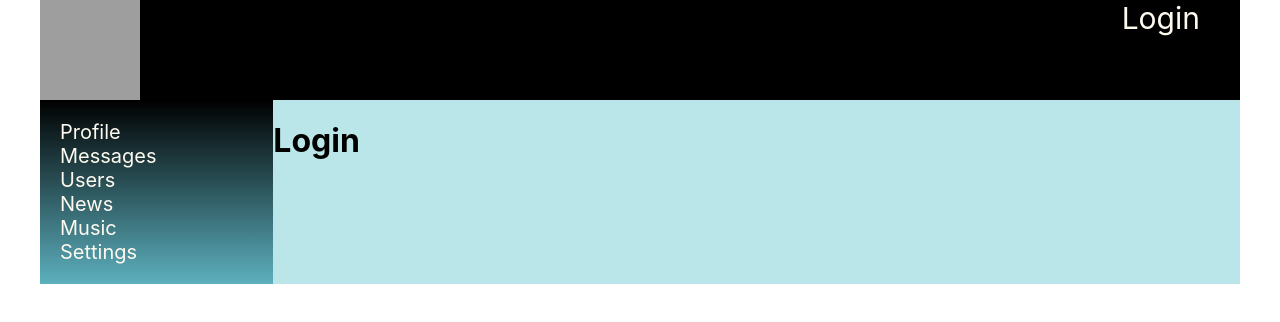
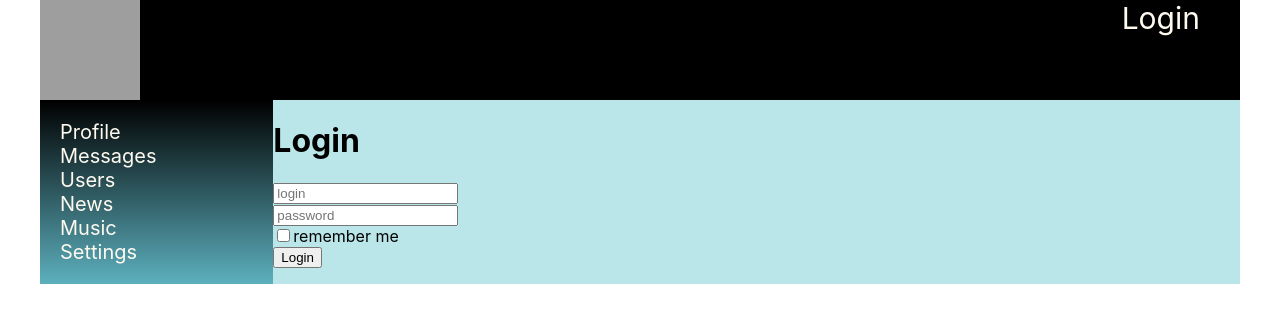
Before and after one commit to An-life/Network, a React (Create React App) app: page /login in a window 1280 px wide. Shown: the top 322 px of the page. Built offline with nearby package versions, Linux system fonts and the light colour scheme; no server answers; grey boxes are pictures that could not be loaded.

Commit message:
add redux-form

```diff
--- a/package.json
+++ b/package.json
@@ -23,6 +23,7 @@
     "react-router-dom": "^5.3.0",
     "react-scripts": "4.0.3",
     "redux": "^4.1.1",
+    "redux-form": "^8.3.8",
     "redux-thunk": "^2.4.0",
     "typescript": "^4.1.2",
     "web-vitals": "^1.0.1"
@@ -52,5 +53,8 @@
       "last 1 firefox version",
       "last 1 safari version"
     ]
+  },
+  "devDependencies": {
+    "@types/redux-form": "^8.3.3"
   }
 }
--- a/src/Components/MainContent/login/login.tsx
+++ b/src/Components/MainContent/login/login.tsx
@@ -1,7 +1,36 @@
 import React from 'react';
+import  {Field, reduxForm} from 'redux-form';
+
+type FormDataType={
+    login:string
+    password:string
+    rememberMe:boolean
+}
+
+export const LoginForm=(props:any)=> {
+    return <div>
+        <form onSubmit={props.handleSubmit}>
+            <div>
+                <Field component={'input'} name={'login'} placeholder={'login'}/>
+            </div>
+            <div>
+                <Field component={'input'} name={'password'} placeholder={'password'}/>
+            </div>
+            <div><Field component={'input'} name={'rememberMe'} type={'checkbox'}/>remember me</div>
+            <div>
+                <button>Login</button>
+            </div>
+        </form>
+    </div>
+}
+const LoginReduxForm=reduxForm<FormDataType>({form:'login'})(LoginForm);
 
 export const Login=()=>{
+    const onSubmit=(formData:FormDataType)=>{
+      console.log(formData)
+    }
     return<div>
         <h1>Login</h1>
+        <LoginReduxForm onSubmit={onSubmit}/>
     </div>
 }
--- a/src/redux/StoreRedux.ts
+++ b/src/redux/StoreRedux.ts
@@ -4,7 +4,7 @@ import {addMessageAC, messageReduser, sendMessageAC} from './messageReduser';
 import {follow, setUsers, unfollow, usersReducer} from './usersReduser';
 import {authReducer, setAuthUsersData} from './AuthReducer';
 import thunkMiddleware  from 'redux-thunk';
-
+import {reducer as formReducer} from 'redux-form';
 export type RootReducerType = typeof rootRedusers;
 export type AppStateType = ReturnType<RootReducerType>
 export type StoreType = typeof store;
@@ -13,7 +13,8 @@ let rootRedusers=combineReducers({
     postData :profileReduser,
     messageData :messageReduser,
     UsersPage: usersReducer,
-    Auth:authReducer
+    Auth:authReducer,
+    form:formReducer
 })
 export type ActionType=ReturnType<typeof addMessageAC >|ReturnType<typeof sendMessageAC >|
     ReturnType<typeof updatePost >| ReturnType<typeof addPost >| ReturnType<typeof follow >|
```
Also changed, not shown: 1 other file (tests, documents, lock files or other folders).
